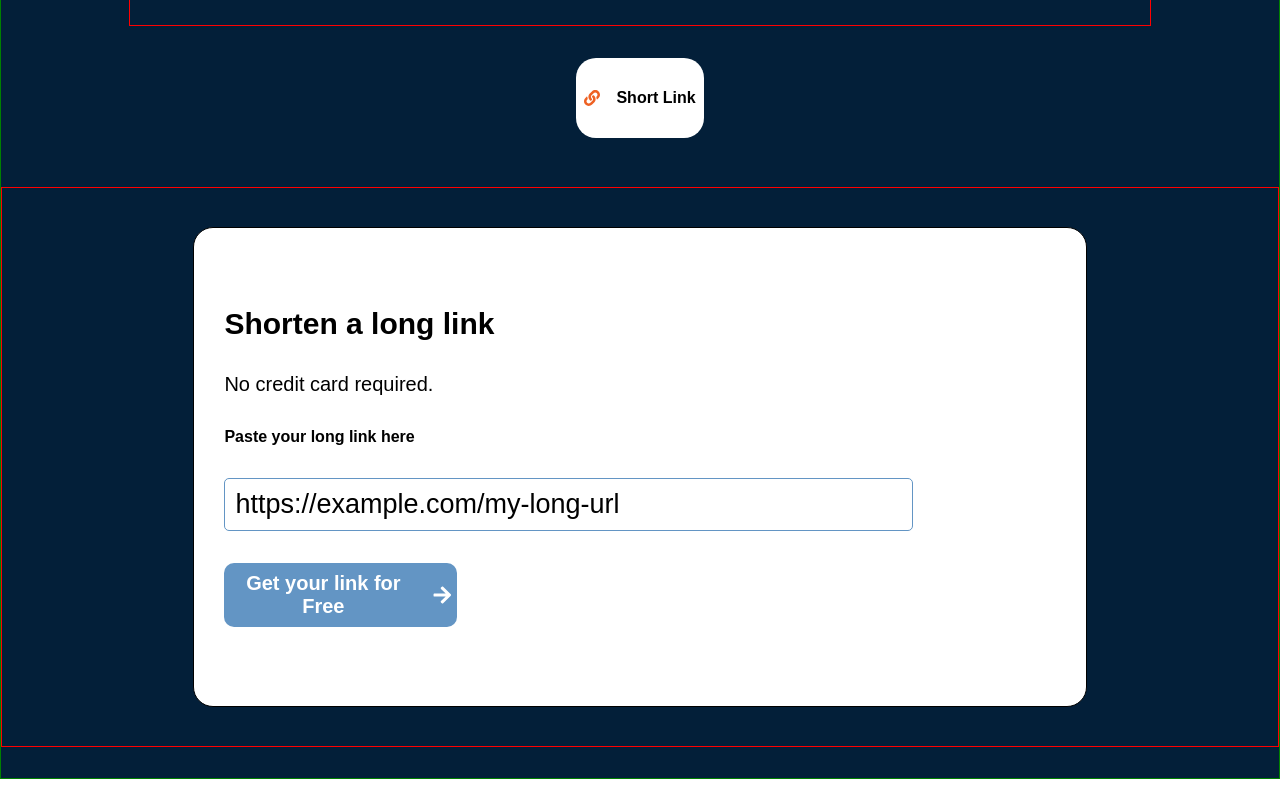
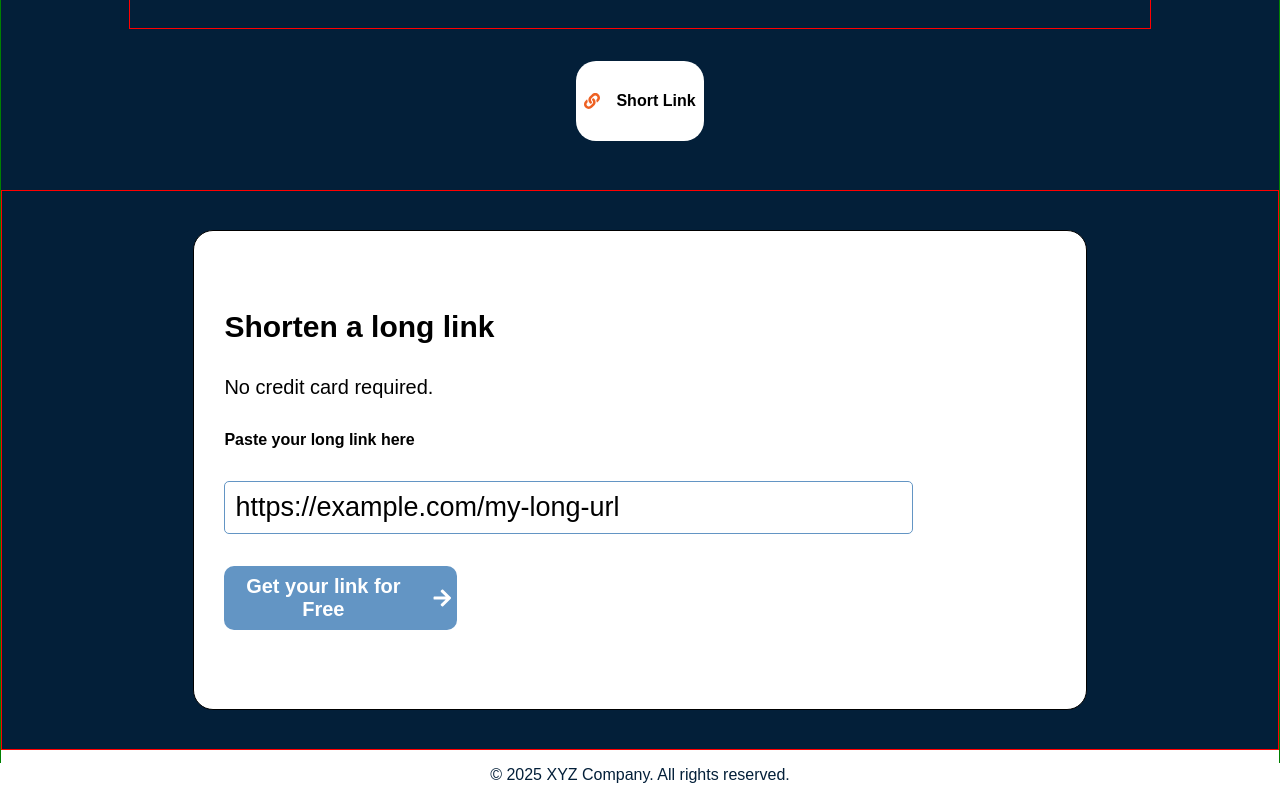
Before and after one commit to Y-elv/QTChallenge_Repo, a React (Vite) app in the folder client/: page / in a window 1280 px wide. Shown: the part 421-1221 px from the top of the page. Before the commit the page ends 1200 px from the top, so only its background shows below. Built offline with nearby package versions, Linux system fonts and the light colour scheme.

Commit message:
feat(frontend):adding footer

```diff
--- /dev/null
+++ b/client/src/components/Footer.tsx
@@ -0,0 +1,23 @@
+import React from "react";
+import styled from "styled-components";
+
+
+const Footer: React.FC = () => {
+  return (
+    <FooterWrapper>
+      © {new Date().getFullYear()} XYZ Company. All rights reserved.
+    </FooterWrapper>
+  );
+};
+
+export default Footer;
+
+
+const FooterWrapper = styled.footer`
+  width: 100%;
+  background-color: #ffffff;
+  color: #031f39;
+  text-align: center;
+  padding: 1rem 0;
+  font-size: 1rem;
+`;
--- a/client/src/components/Home.tsx
+++ b/client/src/components/Home.tsx
@@ -4,6 +4,7 @@ import { SlArrowDown, SlArrowUp } from "react-icons/sl";
 import { MdOutlineLanguage } from "react-icons/md";
 import { TiArrowSortedDown } from "react-icons/ti";
 import { FaLink,FaArrowRight } from "react-icons/fa";
+import Footer from "./Footer";
 
 const Home: React.FC = () => {
   const [activeIndex, setActiveIndex] = useState<number | null>(null);
@@ -127,7 +128,9 @@ const Home: React.FC = () => {
               </button>
             </div>
           </div>
-          <div className="footer"></div>
+          <div className="footer">
+            <Footer />
+          </div>
         </div>
       </div>
     </Wrapper>
@@ -187,7 +190,7 @@ const Wrapper = styled.section<{ scrolled: boolean }>`
 
   .second-content {
     width: 100%;
-    height: 150vh;
+    height: 140vh;
     border: 1px solid green;
     background-color: #031f39;
     transition: background-color 0.3s ease;
```
